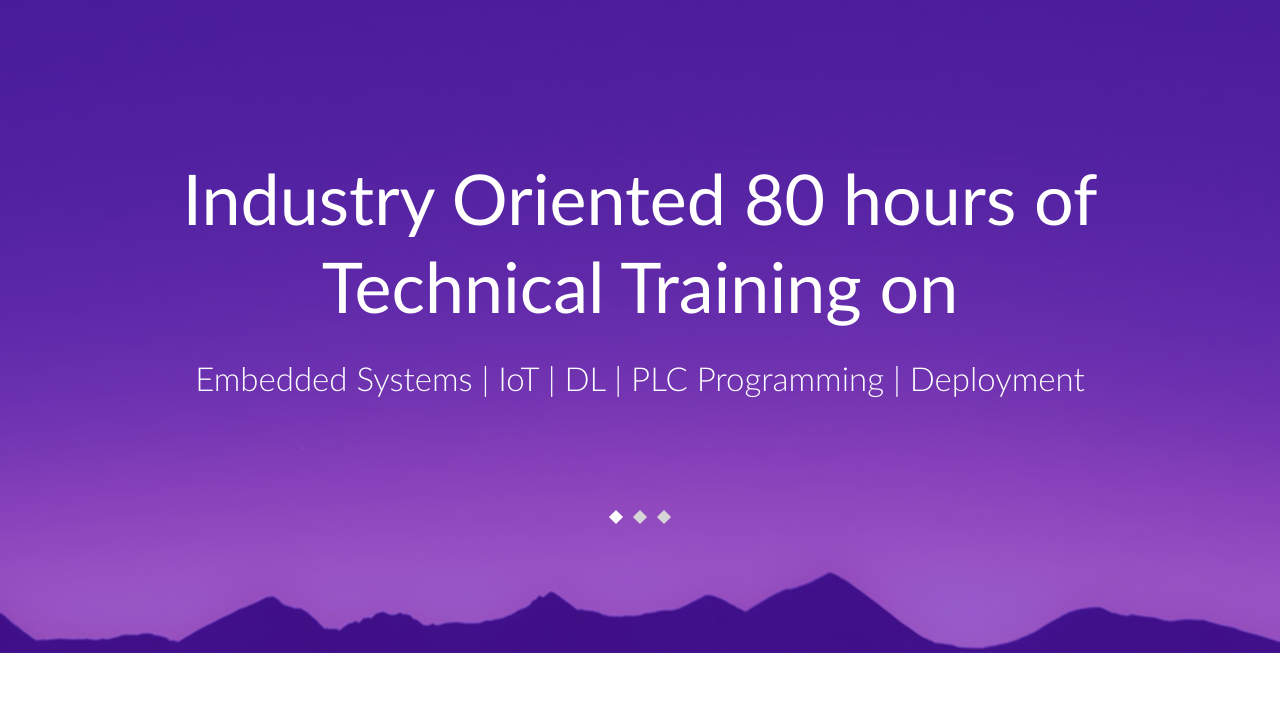
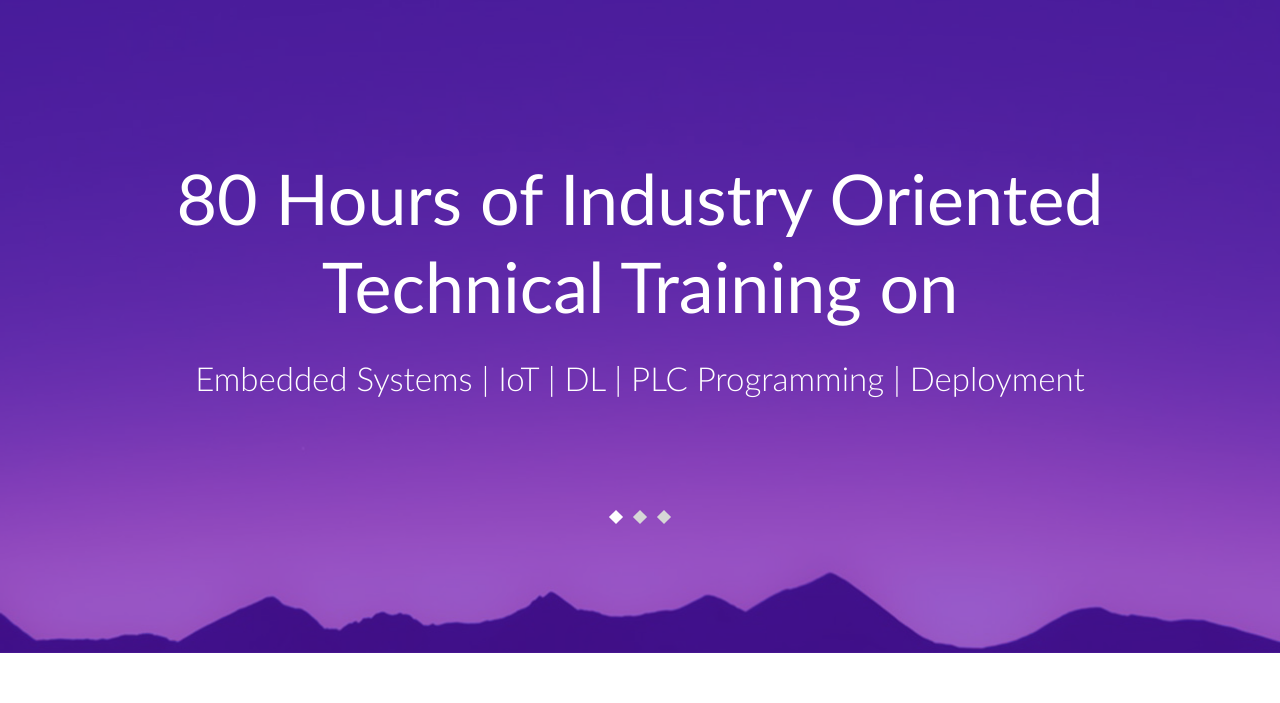
Before and after one commit to dcodify/internship, a plain HTML site: page index.html in a window 1280 px wide. Shown: the part 97-800 px from the top of the page. Drawn offline with Linux system fonts and the light colour scheme.

Commit message:
Update index.html

```diff
--- a/index.html
+++ b/index.html
@@ -81,7 +81,7 @@
                             <div class="main_home_slider text-center">
                                 <div class="single_home_slider">
                                     <div class="main_home wow fadeInUp" data-wow-duration="700ms">
-                                        <h1>Industry Oriented 80 hours of Technical Training on</h1>
+                                        <h1>80 Hours of Industry Oriented Technical Training on</h1>
                                         <p class="subtitle">Embedded Systems | IoT | DL | PLC Programming | Deployment</p>
 
 
```
